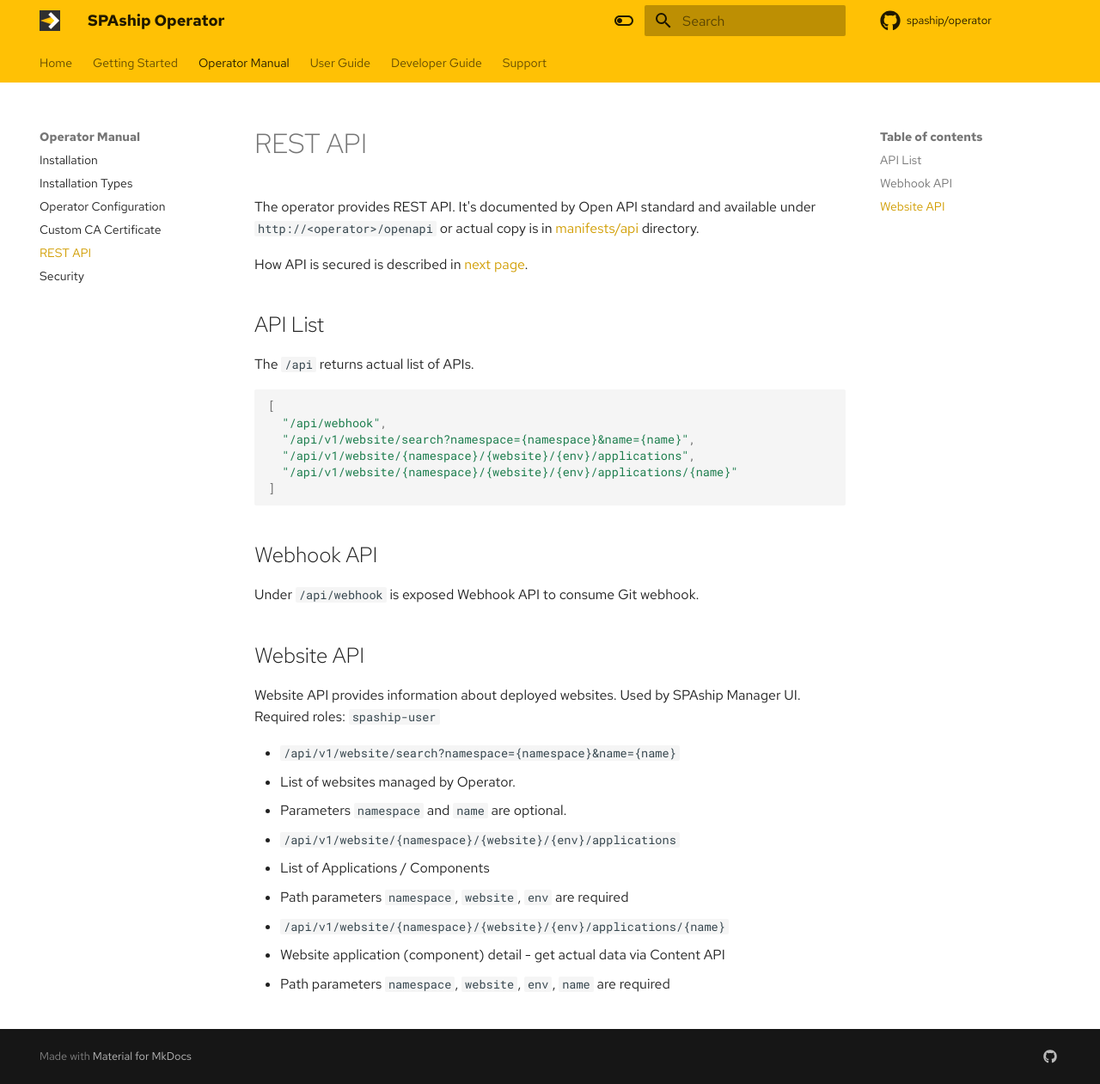
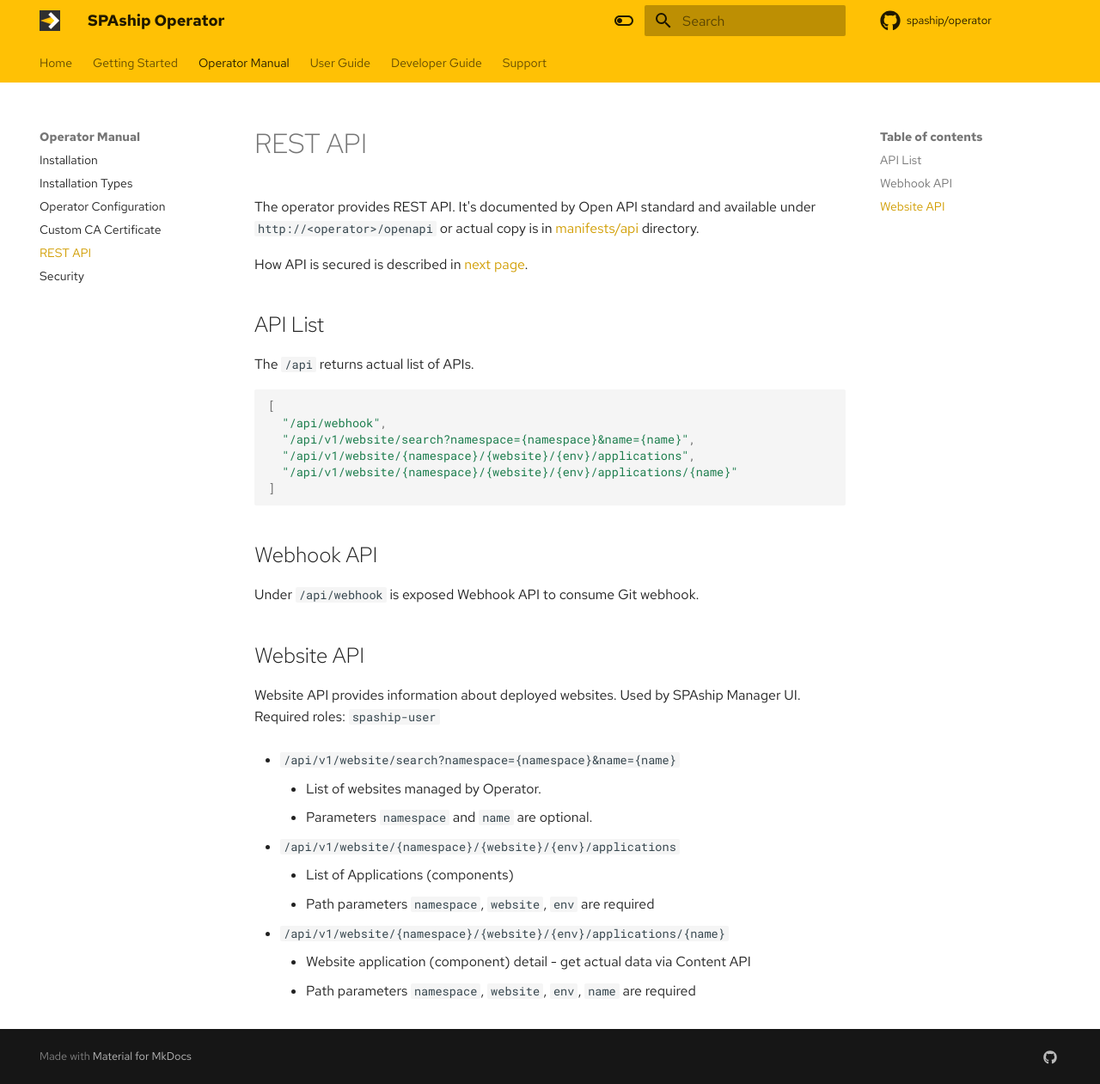
Before and after one commit to spaship/operator, an MkDocs documentation site: the page built from docs/operator-manual/restapi.md, in a window 1280 px wide and 1261 px high. Shown: the whole window at 86% size. Built offline with MkDocs 1.6.1 and Material for MkDocs 9.7.7, drawn with Linux system fonts in a browser that asks for light colours; comment, search, counter and statistics services are not loaded.

```diff
--- a/docs/operator-manual/restapi.md
+++ b/docs/operator-manual/restapi.md
@@ -29,11 +29,13 @@ Used by SPAship Manager UI.
 Required roles: `spaship-user`
 
 * `/api/v1/website/search?namespace={namespace}&name={name}`
-  - List of websites managed by Operator.
-  - Parameters `namespace` and `name` are optional.
+    - List of websites managed by Operator.
+    - Parameters `namespace` and `name` are optional.
+
 * `/api/v1/website/{namespace}/{website}/{env}/applications`
-  - List of Applications / Components
-  - Path parameters `namespace`, `website`, `env` are required
+    - List of Applications (components)
+    - Path parameters `namespace`, `website`, `env` are required
+
 * `/api/v1/website/{namespace}/{website}/{env}/applications/{name}`
-  - Website application (component) detail - get actual data via Content API
-  - Path parameters `namespace`, `website`, `env`, `name` are required
+    - Website application (component) detail - get actual data via Content API
+    - Path parameters `namespace`, `website`, `env`, `name` are required
```
